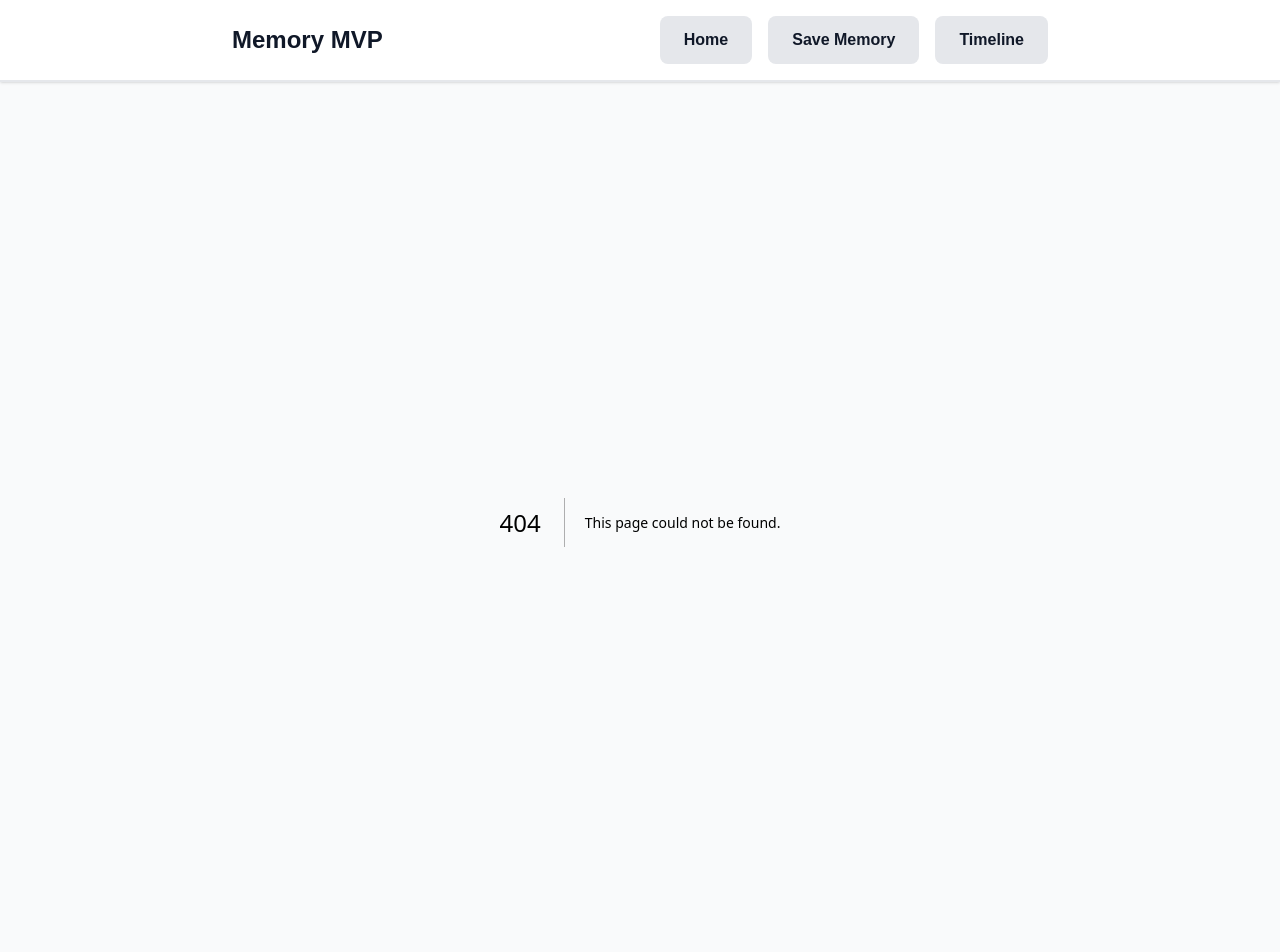
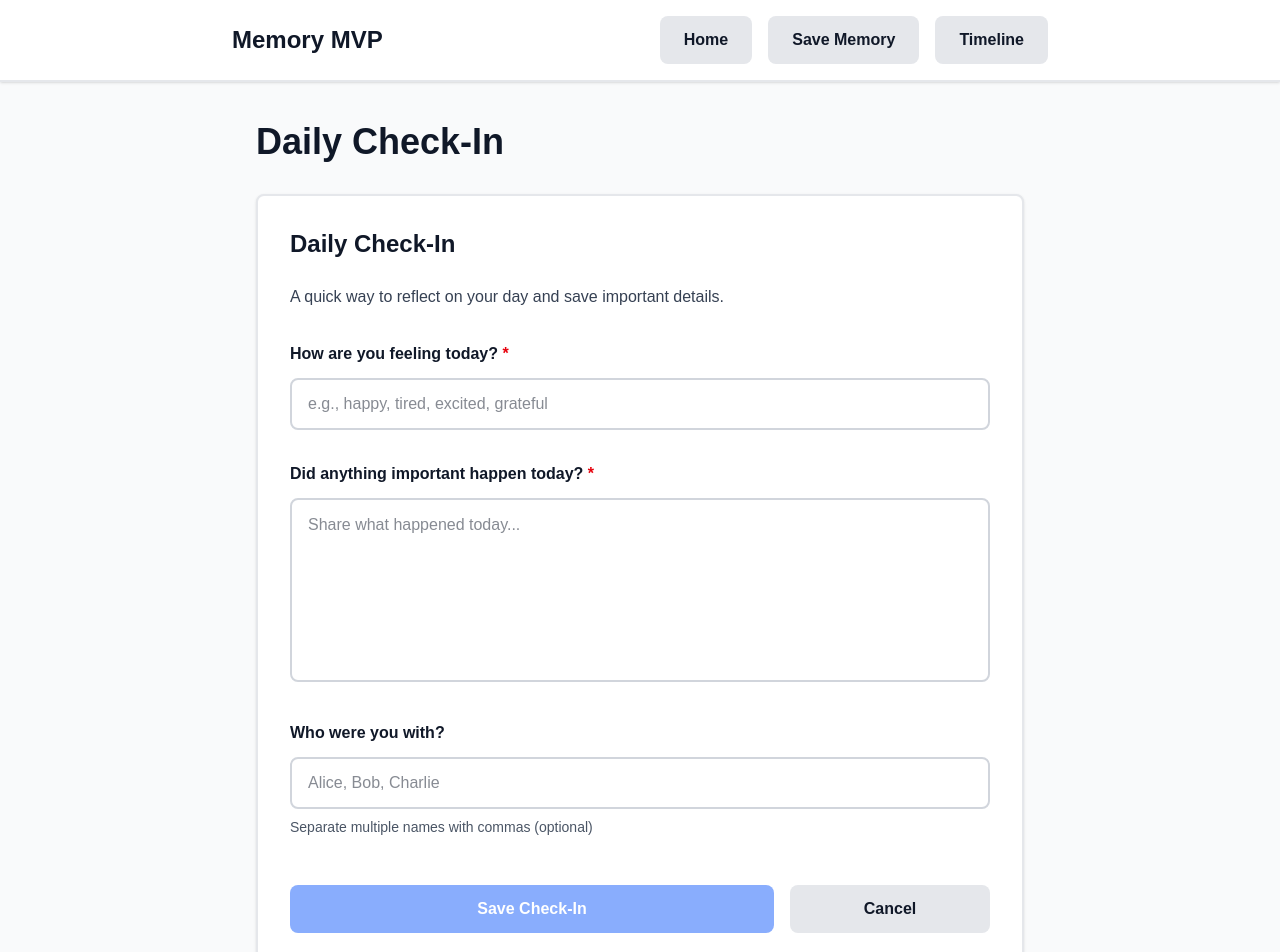
Before and after one commit to joshuasknott/memory-mvp, a Next.js app: page /check-in in a window 1280 px wide. Before the commit this address had no page. Shown: the top 952 px of the page. Built offline with nearby package versions, Linux system fonts and the light colour scheme.

Commit message:
feat: add daily check-in flow

```diff
--- /dev/null
+++ b/src/app/check-in/page.tsx
@@ -0,0 +1,229 @@
+'use client';
+
+import { useState, FormEvent, useMemo } from 'react';
+import { useRouter } from 'next/navigation';
+import { useMemoriesStore } from '@/stores/useMemoriesStore';
+import { Button } from '@/components/ui/Button';
+import { Card } from '@/components/ui/Card';
+
+interface FormErrors {
+  mood?: string;
+  events?: string;
+}
+
+export default function CheckInPage() {
+  const router = useRouter();
+  const addMemory = useMemoriesStore((state) => state.addMemory);
+  const [isSubmitting, setIsSubmitting] = useState(false);
+  const [touched, setTouched] = useState<Record<string, boolean>>({});
+
+  const [formData, setFormData] = useState({
+    mood: '',
+    events: '',
+    people: '',
+  });
+
+  const errors = useMemo<FormErrors>(() => {
+    const errs: FormErrors = {};
+
+    if (touched.mood) {
+      if (!formData.mood.trim()) {
+        errs.mood = 'How you are feeling is required';
+      }
+    }
+
+    if (touched.events) {
+      if (!formData.events.trim()) {
+        errs.events = 'Important events are required';
+      }
+    }
+
+    return errs;
+  }, [formData, touched]);
+
+  const isValid = useMemo(() => {
+    return (
+      formData.mood.trim().length > 0 &&
+      formData.events.trim().length > 0
+    );
+  }, [formData]);
+
+  const handleBlur = (field: string) => {
+    setTouched((prev) => ({ ...prev, [field]: true }));
+  };
+
+  const handleChange = (field: string, value: string) => {
+    setFormData((prev) => ({ ...prev, [field]: value }));
+    // Mark field as touched when user starts typing
+    if (!touched[field]) {
+      setTouched((prev) => ({ ...prev, [field]: true }));
+    }
+  };
+
+  const handleSubmit = async (e: FormEvent<HTMLFormElement>) => {
+    e.preventDefault();
+
+    // Mark all required fields as touched
+    setTouched({ mood: true, events: true });
+
+    // Validate required fields
+    if (!isValid) {
+      return;
+    }
+
+    setIsSubmitting(true);
+
+    try {
+      // Parse people from comma-separated string
+      const people = formData.people
+        .split(',')
+        .map((p) => p.trim())
+        .filter((p) => p.length > 0);
+
+      // Format date for title
+      const today = new Date();
+      const dateStr = today.toLocaleDateString('en-US', {
+        month: 'long',
+        day: 'numeric',
+        year: 'numeric',
+      });
+
+      // Build description combining mood, events, and people
+      let description = `I'm feeling ${formData.mood.trim()}. `;
+      description += formData.events.trim();
+      if (people.length > 0) {
+        description += ` I was with ${people.join(', ')}.`;
+      }
+
+      addMemory({
+        title: `Daily check-in – ${dateStr}`,
+        description: description.trim(),
+        date: today.toISOString().split('T')[0],
+        importance: 'medium',
+        people,
+      });
+
+      // Redirect to timeline with success message
+      router.push('/timeline?checkin=success');
+    } catch (error) {
+      console.error('Failed to save check-in:', error);
+      alert('Failed to save check-in. Please try again.');
+    } finally {
+      setIsSubmitting(false);
+    }
+  };
+
+  return (
+    <div className="max-w-3xl mx-auto space-y-8">
+      <h1 className="text-4xl font-bold text-gray-900 dark:text-gray-100">
+        Daily Check-In
+      </h1>
+
+      <Card>
+        <div className="space-y-6 mb-8">
+          <h2 className="text-2xl font-bold text-gray-900 dark:text-gray-100">
+            Daily Check-In
+          </h2>
+          <p className="text-base text-gray-700 dark:text-gray-300 leading-relaxed">
+            A quick way to reflect on your day and save important details.
+          </p>
+        </div>
+
+        <form onSubmit={handleSubmit} className="space-y-8" noValidate>
+          <div>
+            <label htmlFor="mood" className="block text-base font-semibold text-gray-900 dark:text-gray-100 mb-3">
+              How are you feeling today? <span className="text-red-600" aria-label="required">*</span>
+            </label>
+            <input
+              type="text"
+              id="mood"
+              required
+              value={formData.mood}
+              onChange={(e) => handleChange('mood', e.target.value)}
+              onBlur={() => handleBlur('mood')}
+              aria-invalid={touched.mood && !!errors.mood}
+              aria-describedby={touched.mood && errors.mood ? 'mood-error' : undefined}
+              className={`w-full px-4 py-3 text-base border-2 rounded-lg bg-white dark:bg-gray-700 text-gray-900 dark:text-gray-100 focus:outline-none focus:ring-2 min-h-[44px] ${
+                touched.mood && errors.mood
+                  ? 'border-red-500 focus:ring-red-500'
+                  : 'border-gray-300 dark:border-gray-600 focus:ring-blue-500'
+              }`}
+              placeholder="e.g., happy, tired, excited, grateful"
+            />
+            {touched.mood && errors.mood && (
+              <p id="mood-error" className="mt-2 text-base text-red-600 dark:text-red-400 font-medium" role="alert">
+                {errors.mood}
+              </p>
+            )}
+          </div>
+
+          <div>
+            <label htmlFor="events" className="block text-base font-semibold text-gray-900 dark:text-gray-100 mb-3">
+              Did anything important happen today? <span className="text-red-600" aria-label="required">*</span>
+            </label>
+            <textarea
+              id="events"
+              required
+              rows={6}
+              value={formData.events}
+              onChange={(e) => handleChange('events', e.target.value)}
+              onBlur={() => handleBlur('events')}
+              aria-invalid={touched.events && !!errors.events}
+              aria-describedby={touched.events && errors.events ? 'events-error' : undefined}
+              className={`w-full px-4 py-3 text-base border-2 rounded-lg bg-white dark:bg-gray-700 text-gray-900 dark:text-gray-100 focus:outline-none focus:ring-2 resize-none leading-relaxed ${
+                touched.events && errors.events
+                  ? 'border-red-500 focus:ring-red-500'
+                  : 'border-gray-300 dark:border-gray-600 focus:ring-blue-500'
+              }`}
+              placeholder="Share what happened today..."
+            />
+            {touched.events && errors.events && (
+              <p id="events-error" className="mt-2 text-base text-red-600 dark:text-red-400 font-medium" role="alert">
+                {errors.events}
+              </p>
+            )}
+          </div>
+
+          <div>
+            <label htmlFor="people" className="block text-base font-semibold text-gray-900 dark:text-gray-100 mb-3">
+              Who were you with?
+            </label>
+            <input
+              type="text"
+              id="people"
+              value={formData.people}
+              onChange={(e) => handleChange('people', e.target.value)}
+              className="w-full px-4 py-3 text-base border-2 border-gray-300 dark:border-gray-600 rounded-lg bg-white dark:bg-gray-700 text-gray-900 dark:text-gray-100 focus:outline-none focus:ring-2 focus:ring-blue-500 min-h-[44px]"
+              placeholder="Alice, Bob, Charlie"
+              aria-label="People you were with today, separated by commas"
+            />
+            <p className="mt-2 text-sm text-gray-600 dark:text-gray-400">
+              Separate multiple names with commas (optional)
+            </p>
+          </div>
+
+          <div className="flex flex-col sm:flex-row gap-4 pt-4">
+            <Button
+              type="submit"
+              variant="primary"
+              disabled={isSubmitting || !isValid}
+              className="flex-1 min-w-[200px]"
+              aria-label={isSubmitting ? 'Saving check-in' : isValid ? 'Save check-in' : 'Save check-in (form is incomplete)'}
+            >
+              {isSubmitting ? 'Saving...' : 'Save Check-In'}
+            </Button>
+            <Button
+              type="button"
+              variant="secondary"
+              onClick={() => router.back()}
+              className="min-w-[200px]"
+              aria-label="Cancel and go back"
+            >
+              Cancel
+            </Button>
+          </div>
+        </form>
+      </Card>
+    </div>
+  );
+}
--- a/src/app/page.tsx
+++ b/src/app/page.tsx
@@ -39,11 +39,18 @@ export default function Home() {
                 and organize them in your timeline.
               </p>
             </div>
-            <Link href="/save">
-              <Button variant="primary" className="w-full sm:w-auto">
-                Save Your First Memory
-              </Button>
-            </Link>
+            <div className="flex flex-col sm:flex-row gap-4 justify-center">
+              <Link href="/check-in">
+                <Button variant="primary" className="w-full sm:w-auto min-w-[200px]">
+                  Daily Check-In
+                </Button>
+              </Link>
+              <Link href="/save">
+                <Button variant="secondary" className="w-full sm:w-auto min-w-[200px]">
+                  Save Your First Memory
+                </Button>
+              </Link>
+            </div>
           </div>
         </Card>
       ) : (
@@ -57,8 +64,13 @@ export default function Home() {
           </Card>
 
           <div className="flex flex-col sm:flex-row gap-6 justify-center">
+            <Link href="/check-in">
+              <Button variant="primary" className="w-full sm:w-auto min-w-[200px]">
+                Daily Check-In
+              </Button>
+            </Link>
             <Link href="/save">
-              <Button variant="primary" className="w-full sm:w-auto min-w-[200px]">
+              <Button variant="secondary" className="w-full sm:w-auto min-w-[200px]">
                 Save a New Memory
               </Button>
             </Link>
--- a/src/app/timeline/page.tsx
+++ b/src/app/timeline/page.tsx
@@ -1,6 +1,7 @@
 'use client';
 
 import { useState, useMemo } from 'react';
+import { useSearchParams } from 'next/navigation';
 import Link from 'next/link';
 import { useMemoriesStore } from '@/stores/useMemoriesStore';
 import type { Importance } from '@/types/memory';
@@ -10,11 +11,13 @@ import { Badge } from '@/components/ui/Badge';
 import { Button } from '@/components/ui/Button';
 
 export default function TimelinePage() {
+  const searchParams = useSearchParams();
   const memories = useMemoriesStore((state) => state.memories);
   const isLoaded = useMemoriesStore((state) => state.isLoaded);
   const [searchQuery, setSearchQuery] = useState('');
   const [importanceFilter, setImportanceFilter] = useState<Importance | 'all'>('all');
   const [peopleFilter, setPeopleFilter] = useState('');
+  const showCheckInSuccess = searchParams.get('checkin') === 'success';
 
   const filteredMemories = useMemo(() => {
     let filtered = memories;
@@ -74,6 +77,15 @@ export default function TimelinePage() {
 
   return (
     <div className="space-y-8">
+      {showCheckInSuccess && (
+        <Card className="bg-green-50 dark:bg-green-900/20 border-2 border-green-200 dark:border-green-800">
+          <div className="text-center py-4">
+            <p className="text-base font-semibold text-green-800 dark:text-green-200" role="alert">
+              Daily check-in saved successfully!
+            </p>
+          </div>
+        </Card>
+      )}
       <div className="flex flex-col sm:flex-row sm:items-center sm:justify-between gap-6">
         <h1 className="text-4xl font-bold text-gray-900 dark:text-gray-100">
           Timeline
```
